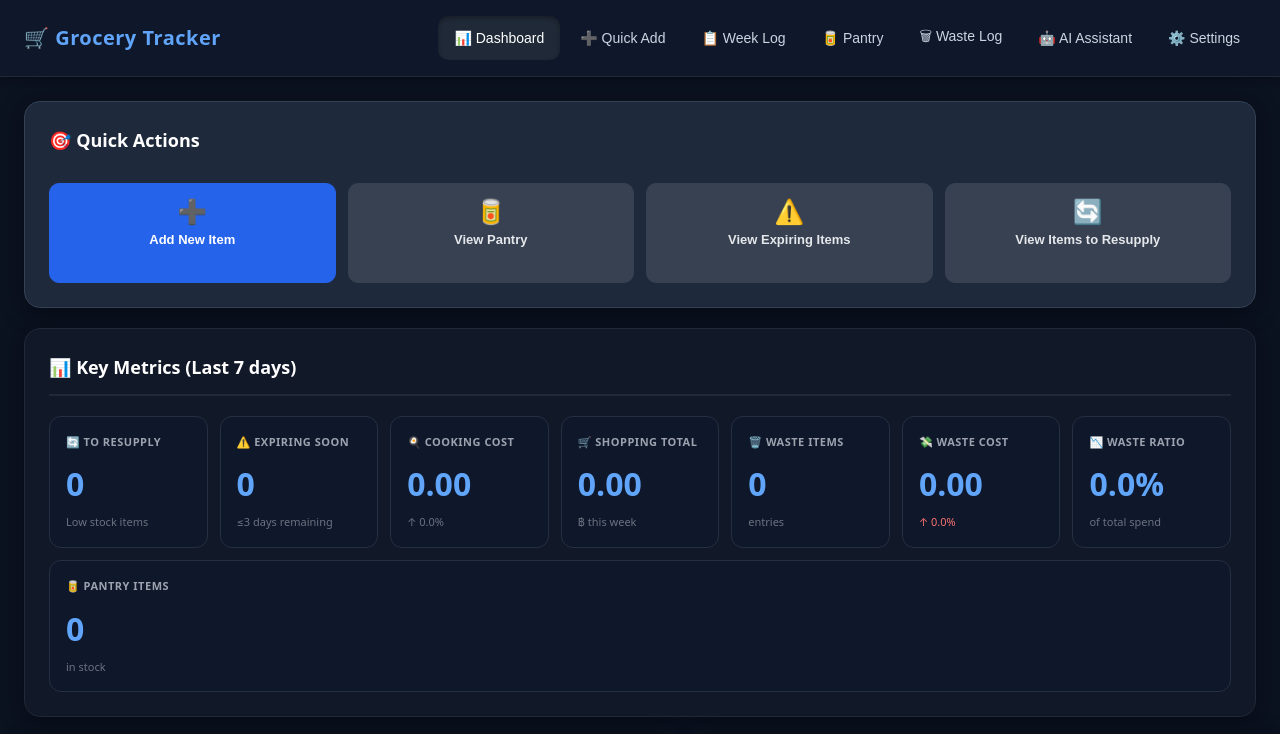
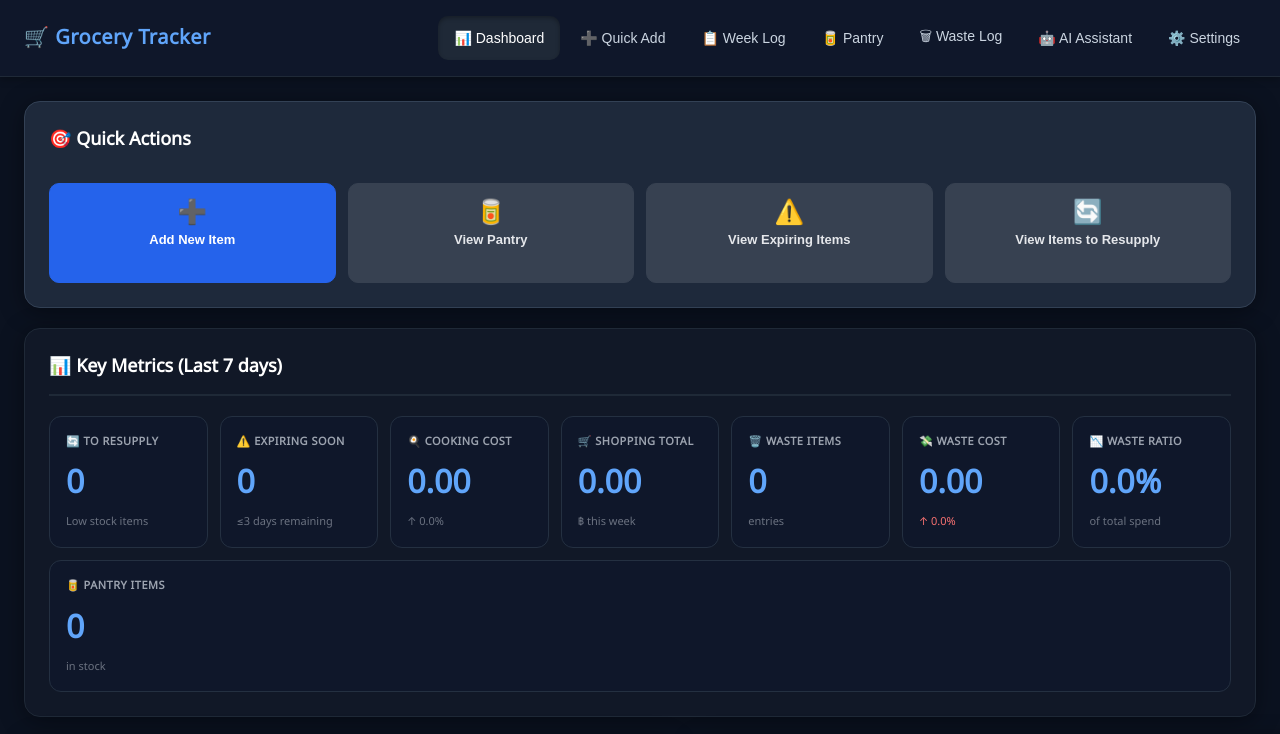
Before and after one commit to DucklingGod/grocery-tracker, a website: page index.html in a window 1280 px wide. Shown: the top 734 px of the page. Drawn offline with Linux system fonts and the light colour scheme.

Commit message:
Add Noto Sans Thai font for proper Thai text rendering

```diff
--- a/service-worker.js
+++ b/service-worker.js
@@ -1,4 +1,4 @@
-const CACHE_NAME = 'grocery-cache-v21';
+const CACHE_NAME = 'grocery-cache-v22';
 const ASSETS = [
   './',
   './index.html',
@@ -10,7 +10,8 @@ const ASSETS = [
   './ai-assistant.js',
   './manifest.json',
   './icons/icon-192.png',
-  './icons/icon-512.png'
+  './icons/icon-512.png',
+  './NotoSansThai-Regular.ttf'
 ];
 self.addEventListener('install', e=>{
   e.waitUntil(caches.open(CACHE_NAME).then(c=>c.addAll(ASSETS)));
--- a/styles.css
+++ b/styles.css
@@ -1,6 +1,9 @@
+/* Thai Font */
+@font-face{font-family:'Noto Sans Thai';src:url('NotoSansThai-Regular.ttf') format('truetype');font-weight:normal;font-style:normal;font-display:swap}
+
 /* Reset & Base */
 *{box-sizing:border-box;margin:0;padding:0}
-body{margin:0;font-family:ui-sans-serif,system-ui,-apple-system,Segoe UI,Roboto,Arial;background:#0b1220;color:#e5e7eb;line-height:1.6;-webkit-tap-highlight-color:transparent;touch-action:manipulation}
+body{margin:0;font-family:'Noto Sans Thai',ui-sans-serif,system-ui,-apple-system,Segoe UI,Roboto,Arial,sans-serif;background:#0b1220;color:#e5e7eb;line-height:1.6;-webkit-tap-highlight-color:transparent;touch-action:manipulation}
 input,select,button,textarea{-webkit-tap-highlight-color:transparent}
 
 /* Header */
```
Also changed, not shown: NotoSansThai-Regular.ttf (added).
